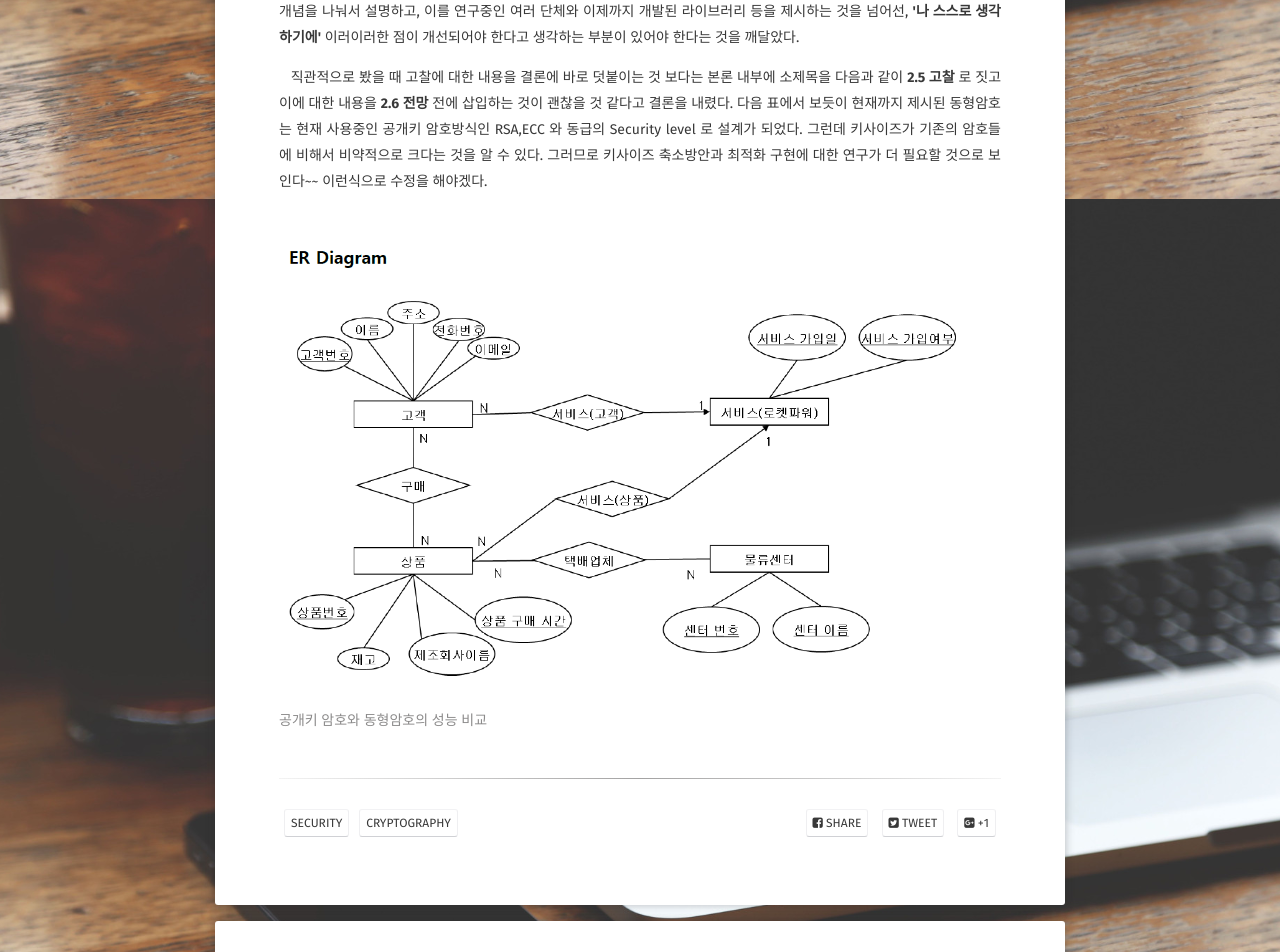
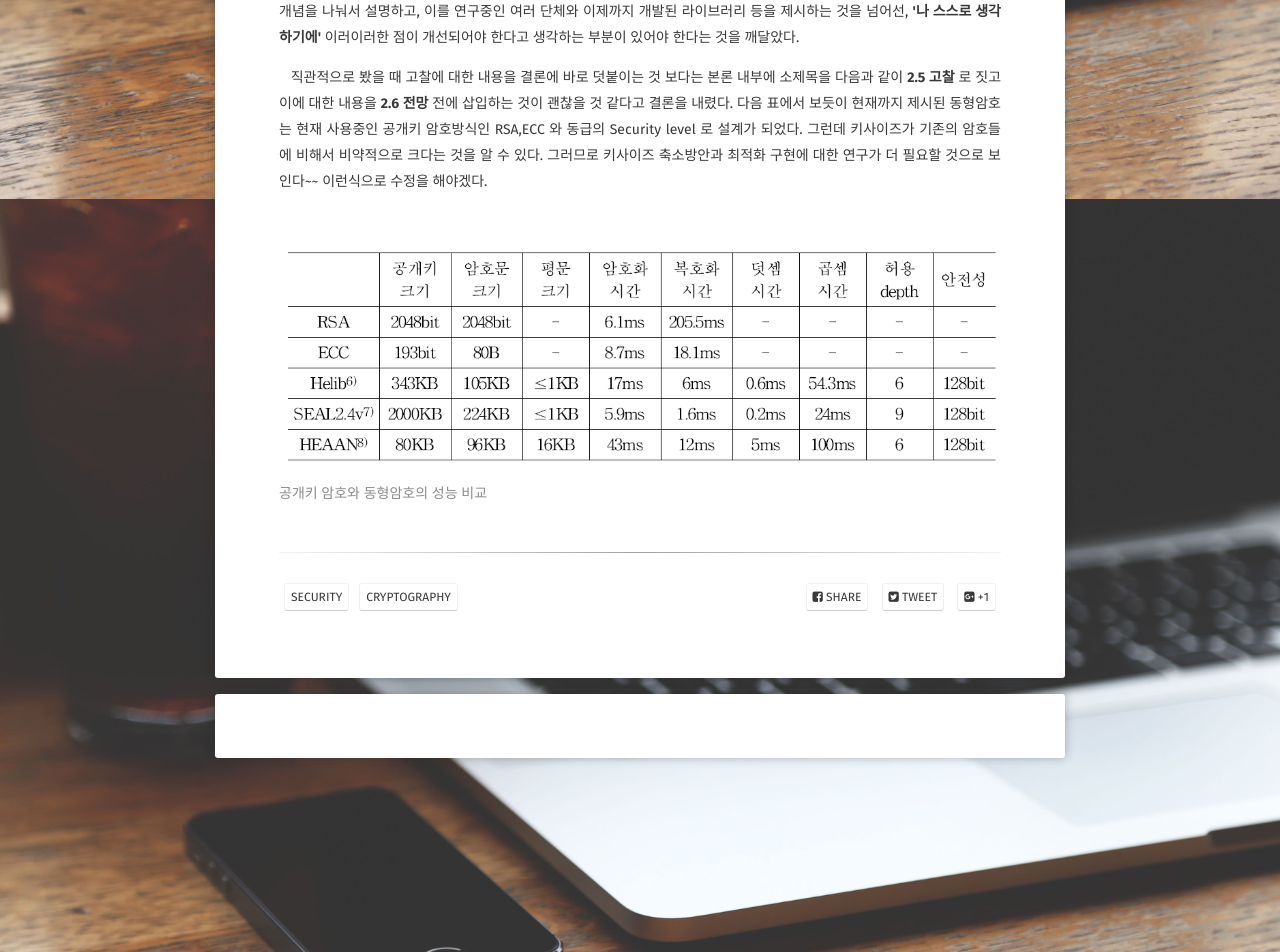
Before and after one commit to TimJLee/timjlee.github.io, a Jekyll site: the page built from _posts/2019-10-29-cryptography.md, in a window 1280 px wide. Shown: the part 701-1653 px from the top of the page. Built offline with Jekyll 4.4.1, drawn with Linux system fonts in a browser that asks for light colours; some web fonts are replaced; comment, search, counter and statistics services are not loaded.

Commit message:
hosting image address

```diff
--- a/_posts/2019-10-29-cryptography.md
+++ b/_posts/2019-10-29-cryptography.md
@@ -13,6 +13,6 @@ comments: true
   <p>&nbsp;&nbsp;&nbsp;선배님으로부터 피드백을 받으면서, 내 논문에 부족한 점이 있다면 동형암호에 대한 '고찰'이다. 단순히 동형암호란 무엇인지 개념을 나눠서 설명하고, 이를 연구중인 여러 단체와 이제까지 개발된 라이브러리 등을 제시하는 것을 넘어선, <b>'나 스스로 생각하기에'</b> 이러이러한 점이 개선되어야 한다고 생각하는 부분이 있어야 한다는 것을 깨달았다.</p>
   &nbsp;&nbsp;&nbsp;직관적으로 봤을 때 고찰에 대한 내용을 결론에 바로 덧붙이는 것 보다는 본론 내부에 소제목을 다음과 같이 <b>2.5 고찰</b> 로 짓고 이에 대한 내용을 <b>2.6 전망</b> 전에 삽입하는 것이 괜찮을 것 같다고 결론을 내렸다. 다음 표에서 보듯이 현재까지 제시된 동형암호는 현재 사용중인 공개키 암호방식인 RSA,ECC 와 동급의 Security level 로 설계가 되었다. 그런데 키사이즈가 기존의 암호들에 비해서 비약적으로 크다는 것을 알 수 있다. 그러므로 키사이즈 축소방안과 최적화 구현에 대한 연구가 더 필요할 것으로 보인다~~ 이런식으로 수정을 해야겠다.<br><br>
   <figure>
-      <a href="https://github.com/TimJLee/timjlee.github.io/blob/master/images/Er.PNG?raw=true"><img src="https://github.com/TimJLee/timjlee.github.io/blob/master/images/Er.PNG?raw=true"></a>
+      <a href="https://github.com/TimJLee/timjlee.github.io/blob/master/images/crypto.png?raw=true"><img src="https://github.com/TimJLee/timjlee.github.io/blob/master/images/crypto.png?raw=true"></a>
       <figcaption>공개키 암호와 동형암호의 성능 비교</figcaption>
   </figure>
```
